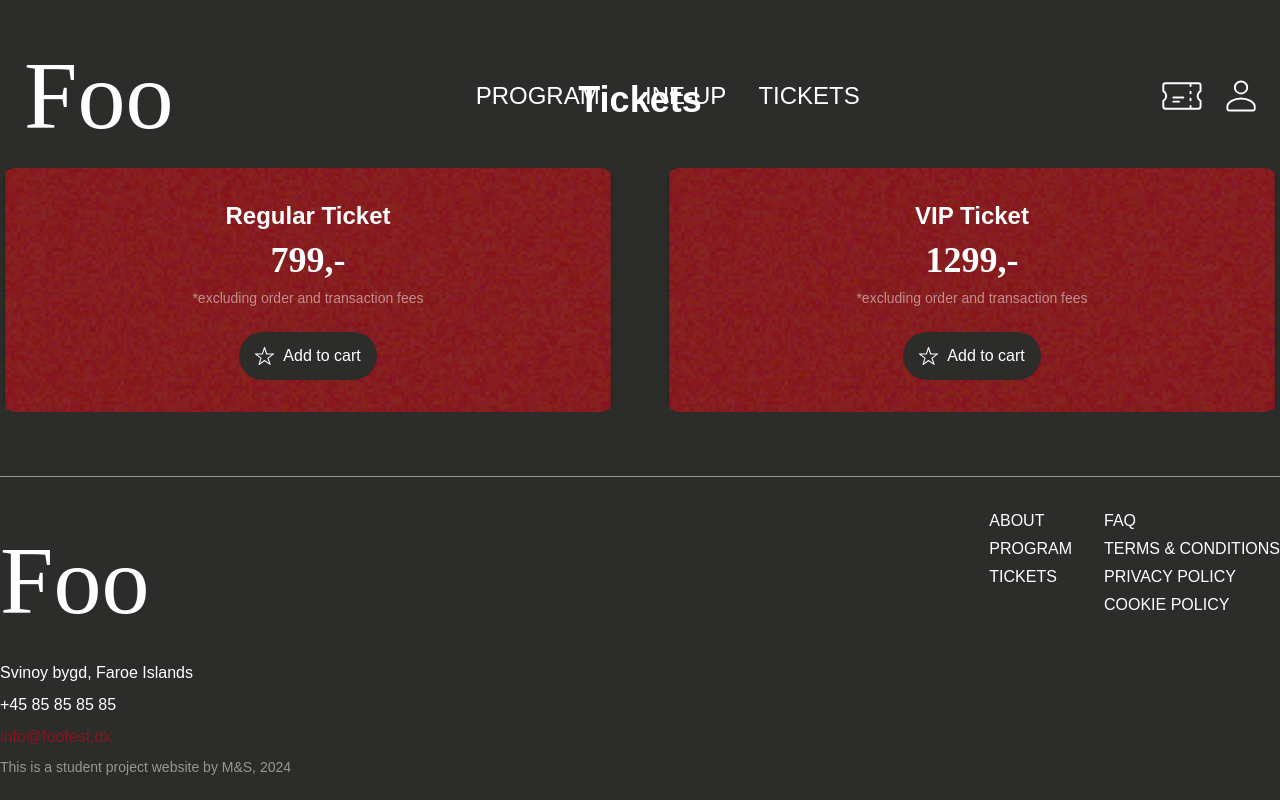
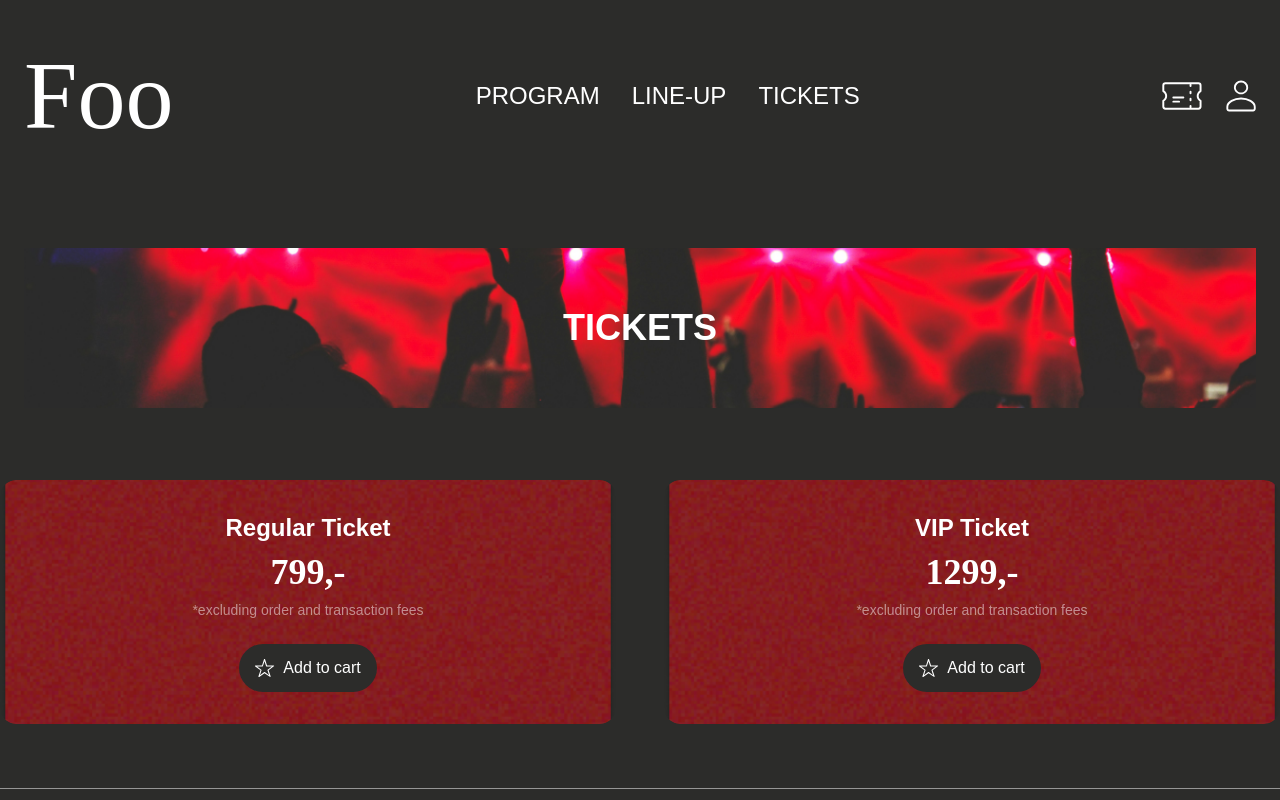
Before and after one commit to sarameisner/foofest-ms-sara, a Next.js app: page /tickets in a window 1280 px wide. Shown: the top 800 px of the page. Built offline with nearby package versions, Linux system fonts and the light colour scheme; a web font is replaced by a local one.

Commit message:
tickets siden igen

```diff
--- a/src/components/Tickets.jsx
+++ b/src/components/Tickets.jsx
@@ -3,13 +3,15 @@ import backgroundCard from "../../public/pics/card.png";
 import Star from "../../public/pics/star.svg";
 
 import ButtonWIcon from "@/components/ButtonWIcon";
+import Banner from "@/components/Banner"; // Importere Banner-komponenten
 
 const Tickets = ({ tickets }) => {
   return (
-    <section className="py-16 bg-background text-fontColor pt-20">
-      <div className="container mx-auto text-center">
-        <h1 className="text-4xl font-bold mb-12 font-sans">Tickets</h1>
+    <section className="py-16 bg-background text-fontColor">
+      <div className="relative">
+        <Banner text="Tickets" className="pt-20" />
 
+        <div className="container mx-auto text-center mt-12">
           <div className="grid grid-cols-1 md:grid-cols-2 gap-12">
             {tickets.map((ticket) => (
               <div key={ticket.id} className="relative group">
@@ -28,6 +30,7 @@ const Tickets = ({ tickets }) => {
             ))}
           </div>
         </div>
+      </div>
     </section>
   );
 };
```
Lines whose indentation alone changed are shown as unchanged.
